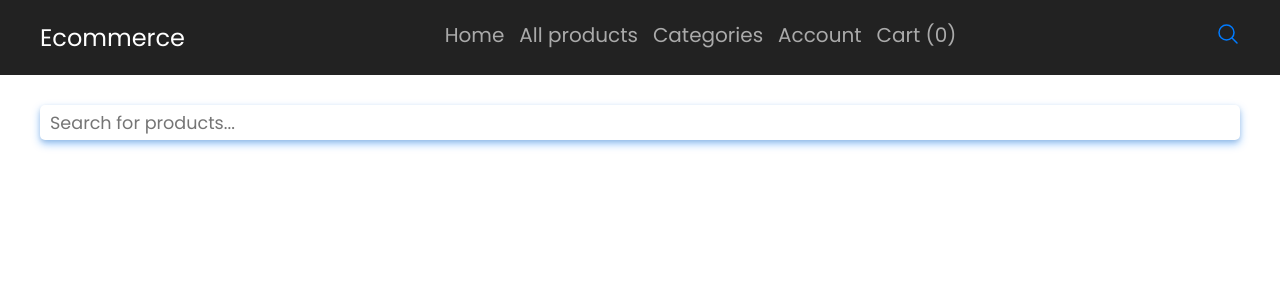
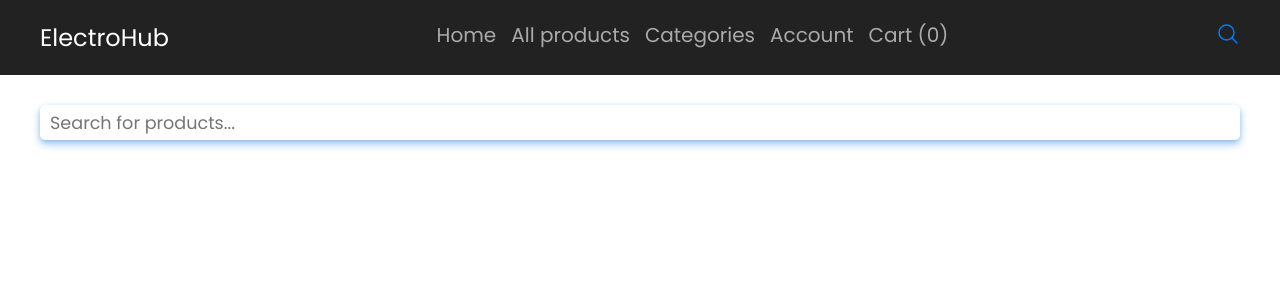
Before and after one commit to Lakshmi-Ramya/E-Com_User, a Next.js app: page /search in a window 1280 px wide. Shown: the top 300 px of the page. Built offline with nearby package versions, Linux system fonts and the light colour scheme; what next-reveal would draw is missing.

Commit message:
Sitename

```diff
--- a/components/FooterComponent.js
+++ b/components/FooterComponent.js
@@ -152,7 +152,7 @@ export default function FooterComponent() {
           <span>Help Center</span>
         </a>
         <span className="licence" style={{ color: "white" }}>
-          © 2023-2025 <span>E-Commerce</span>
+          © 2023-2025 <span>ElectroHub</span>
         </span>
         <img
           src="https://static-assets-web.flixcart.com/batman-returns/batman-returns/p/images/payment-method-c454fb.svg"
--- a/components/Header.js
+++ b/components/Header.js
@@ -149,7 +149,7 @@ export default function Header() {
     <StyledHeader>
       <Center>
         <Wrapper>
-          <Logo href={"/"}>Ecommerce</Logo>
+          <Logo href={"/"}>ElectroHub</Logo>
           <StyledNav mobileNavActive={mobileNavActive}>
             <NavLink href={"/"}>Home</NavLink>
             <NavLink href={"/products"}>All products</NavLink>
```
